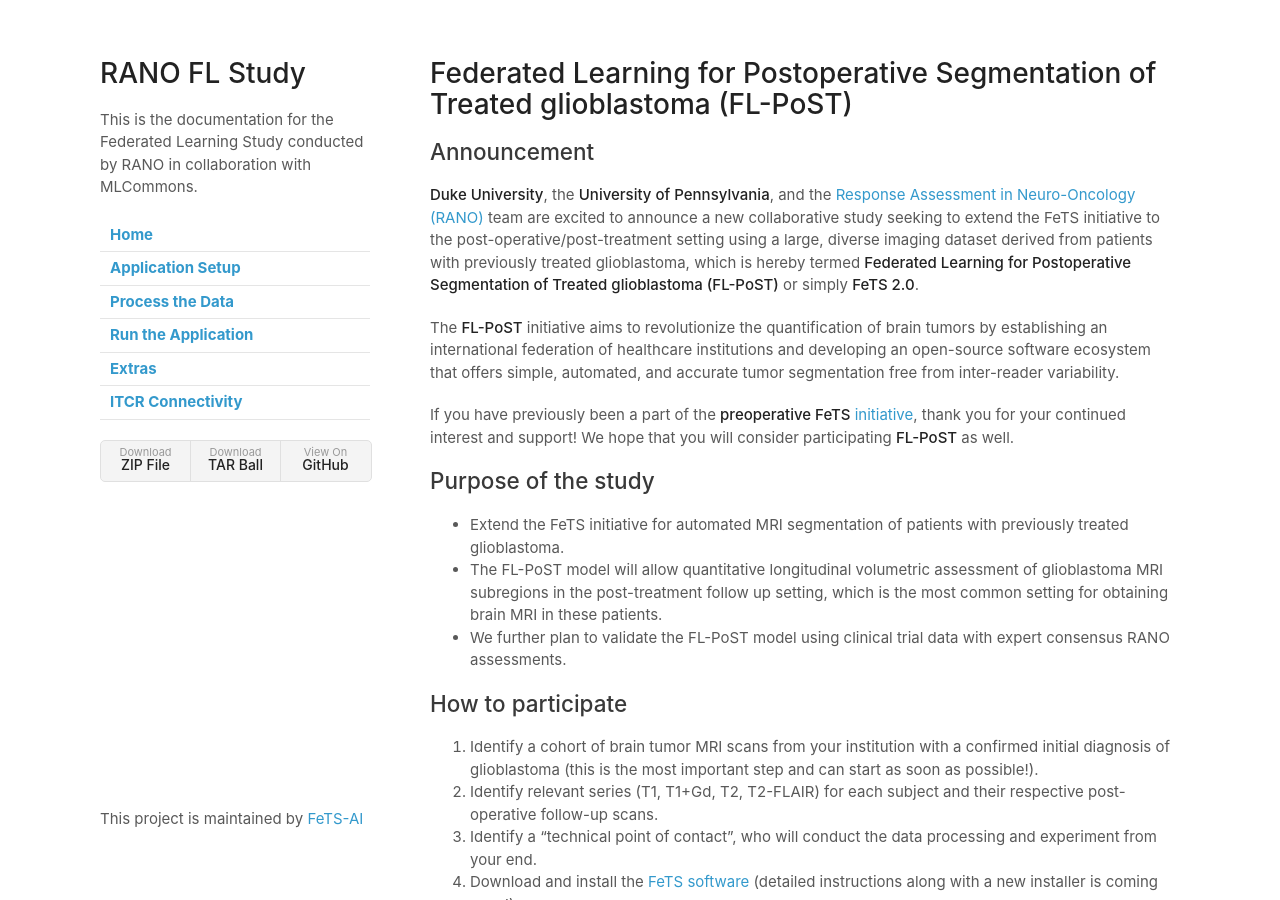
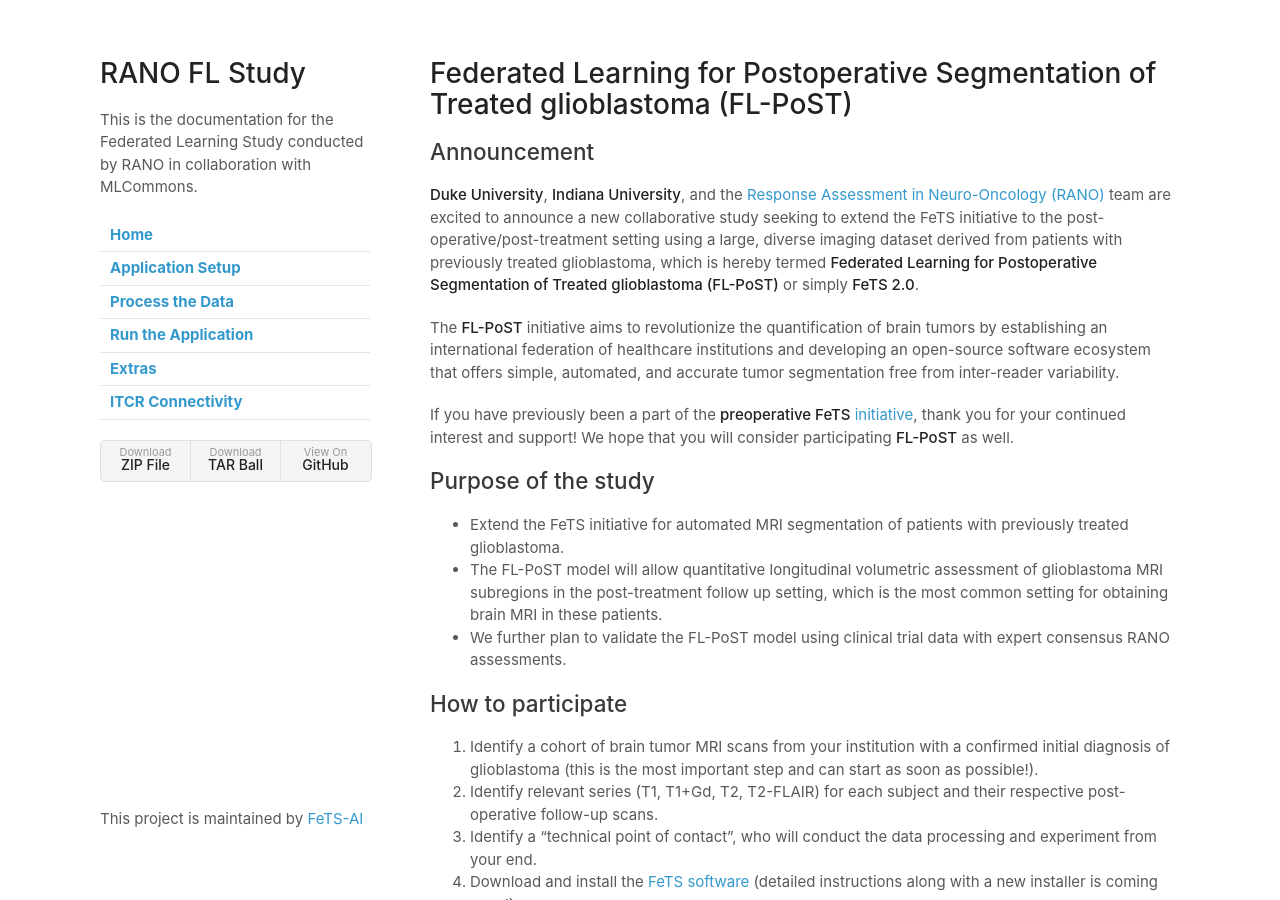
Before and after one commit to FeTS-AI/FL-PoST, a Jekyll site: the page built from docs/index.md, in a window 1280 px wide and 900 px high. Built offline with Jekyll 4.4.1, drawn with Linux system fonts in a browser that asks for light colours; our own code applies the rules of GitHub Pages for plain Markdown files.

Commit message:
Update index.md

```diff
--- a/docs/index.md
+++ b/docs/index.md
@@ -2,7 +2,7 @@
 
 ## Announcement
 
-**Duke University**, the **University of Pennsylvania**, and the [Response Assessment in Neuro-Oncology (RANO)](https://doi.org/10.1093/nop/npv037) team are excited to announce a new collaborative study seeking to extend the FeTS initiative to the post-operative/post-treatment setting using a large, diverse imaging dataset derived from patients with previously treated glioblastoma, which is hereby termed **Federated Learning for Postoperative Segmentation of Treated glioblastoma (FL-PoST)** or simply **FeTS 2.0**.
+**Duke University**, **Indiana University**, and the [Response Assessment in Neuro-Oncology (RANO)](https://doi.org/10.1093/nop/npv037) team are excited to announce a new collaborative study seeking to extend the FeTS initiative to the post-operative/post-treatment setting using a large, diverse imaging dataset derived from patients with previously treated glioblastoma, which is hereby termed **Federated Learning for Postoperative Segmentation of Treated glioblastoma (FL-PoST)** or simply **FeTS 2.0**.
 
 The **FL-PoST** initiative aims to revolutionize the quantification of brain tumors by establishing an international federation of healthcare institutions and developing an open-source software ecosystem that offers simple, automated, and accurate tumor segmentation free from inter-reader variability.
 
```
